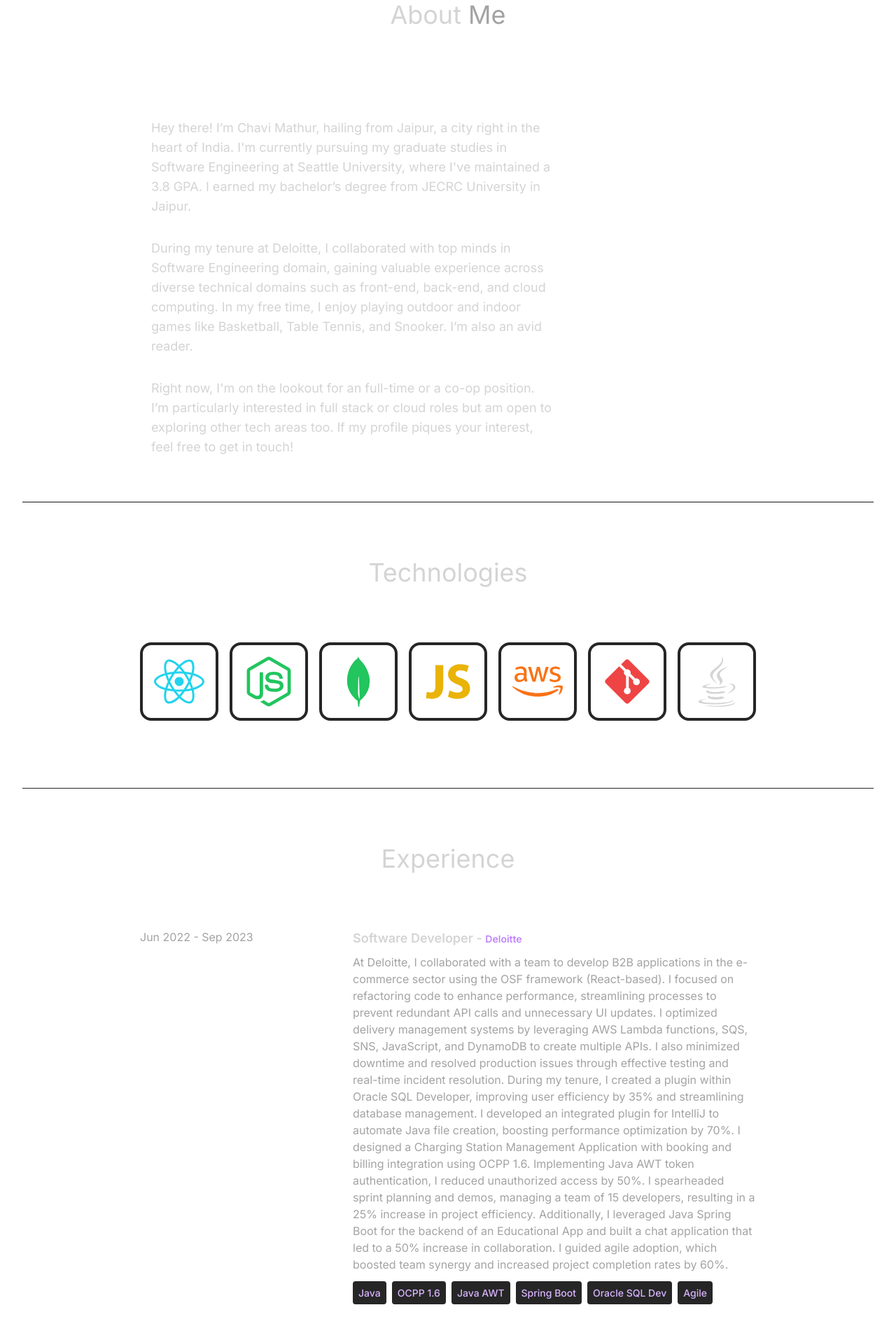
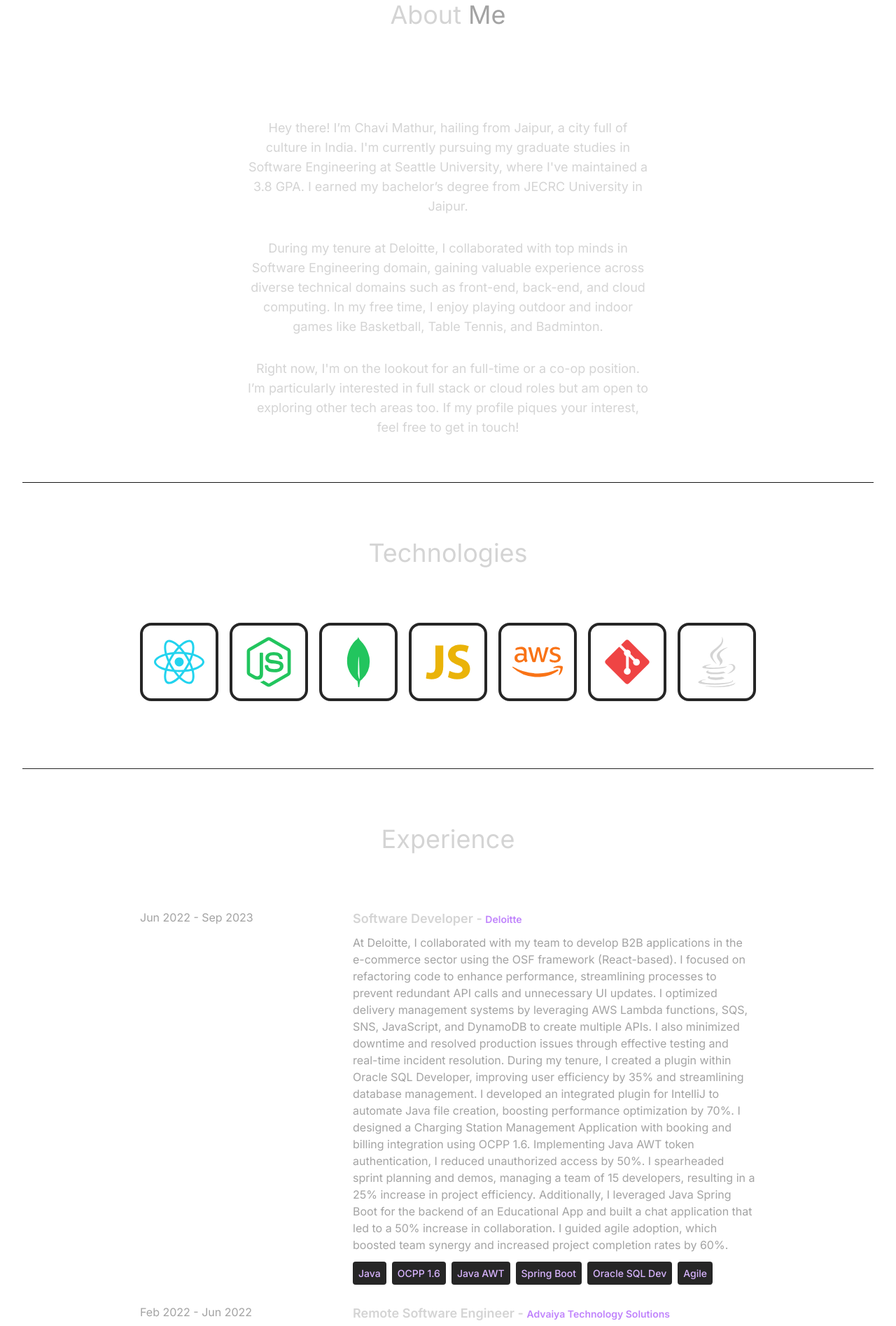
Before and after one commit to cmathur13/react-portfolio, a React (Vite) app: page / in a window 1280 px wide. Shown: the part 940-2835 px from the top of the page at 70% size. Built offline with nearby package versions, Linux system fonts and the light colour scheme.

Commit message:
final commit

```diff
--- a/src/components/About.jsx
+++ b/src/components/About.jsx
@@ -39,9 +39,10 @@ const About = () => {
       <h2 className="my-20 text-center text-4xl">
         About <span className="text-neutral-400">Me</span>
       </h2>
-      <div className="flex justify-center items-center flex-col lg:flex-row lg:justify-around">
+      <div className="flex justify-center items-center flex-col lg:flex-row lg:justify-center">
         <div className="w-full lg:w-3/4 p-8">
-          <div className="flex justify-center flex-col items-center text-center lg:items-start lg:text-left">
+          {/* <div className="flex justify-center flex-col items-center text-center lg:items-start lg:text-center"> */}
+          <div className="flex justify-center flex-col items-center text-center">
             {ABOUT_TEXT.split("\n\n").map((paragraph, index) => (
               <p key={index} className="my-2 max-w-xl py-2 text-lg">
                 {paragraph}
--- a/src/constants/index.js
+++ b/src/constants/index.js
@@ -6,10 +6,10 @@ import project4 from "../assets/projects/project-4.png";
 export const HERO_CONTENT = `
 I am a dedicated full stack developer with a talent for creating robust and scalable web applications. With around three years of practical experience, I have developed expertise in front-end technologies such as React.js, HTML, and CSS, as well as back-end technologies including Node.js, and databases like MySQL and MongoDB. I also have experience in cloud computing and have worked extensively with various AWS services. My aim is to leverage my skills to develop innovative solutions that enhance business growth and provide outstanding user experiences.`;
 
-export const ABOUT_TEXT = `Hey there! I’m Chavi Mathur, hailing from Jaipur, a city right in the heart of India.
+export const ABOUT_TEXT = `Hey there! I’m Chavi Mathur, hailing from Jaipur, a city full of culture in India.
  I'm currently pursuing my graduate studies in Software Engineering at Seattle University, where I've maintained a 3.8 GPA. I earned my bachelor’s degree from JECRC University in Jaipur.
 
- During my tenure at Deloitte, I collaborated with top minds in Software Engineering domain, gaining valuable experience across diverse technical domains such as front-end, back-end, and cloud computing. In my free time, I enjoy playing outdoor and indoor games like Basketball, Table Tennis, and Snooker. I’m also an avid reader.
+ During my tenure at Deloitte, I collaborated with top minds in Software Engineering domain, gaining valuable experience across diverse technical domains such as front-end, back-end, and cloud computing. In my free time, I enjoy playing outdoor and indoor games like Basketball, Table Tennis, and Badminton.
 
 Right now, I'm on the lookout for an full-time or a co-op position. I’m particularly interested in full stack or cloud roles but am open to exploring other tech areas too. If my profile piques your interest, feel free to get in touch!`;
 
@@ -18,7 +18,7 @@ export const EXPERIENCES = [
     year: "Jun 2022 - Sep 2023",
     role: "Software Developer",
     company: "Deloitte",
-    description: `At Deloitte, I collaborated with a team to develop B2B applications in the e-commerce sector using the OSF framework (React-based). I focused on refactoring code to enhance performance, streamlining processes to prevent redundant API calls and unnecessary UI updates. I optimized delivery management systems by leveraging AWS Lambda functions, SQS, SNS, JavaScript, and DynamoDB to create multiple APIs. I also minimized downtime and resolved production issues through effective testing and real-time incident resolution.
+    description: `At Deloitte, I collaborated with my team to develop B2B applications in the e-commerce sector using the OSF framework (React-based). I focused on refactoring code to enhance performance, streamlining processes to prevent redundant API calls and unnecessary UI updates. I optimized delivery management systems by leveraging AWS Lambda functions, SQS, SNS, JavaScript, and DynamoDB to create multiple APIs. I also minimized downtime and resolved production issues through effective testing and real-time incident resolution.
 
     During my tenure, I created a plugin within Oracle SQL Developer, improving user efficiency by 35% and streamlining database management. I developed an integrated plugin for IntelliJ to automate Java file creation, boosting performance optimization by 70%. I designed a Charging Station Management Application with booking and billing integration using OCPP 1.6. Implementing Java AWT token authentication, I reduced unauthorized access by 50%. I spearheaded sprint planning and demos, managing a team of 15 developers, resulting in a 25% increase in project efficiency. Additionally, I leveraged Java Spring Boot for the backend of an Educational App and built a chat application that led to a 50% increase in collaboration. I guided agile adoption, which boosted team synergy and increased project completion rates by 60%.`,
     technologies: ["Java", "OCPP 1.6", "Java AWT", "Spring Boot", "Oracle SQL Dev", "Agile"],
```
